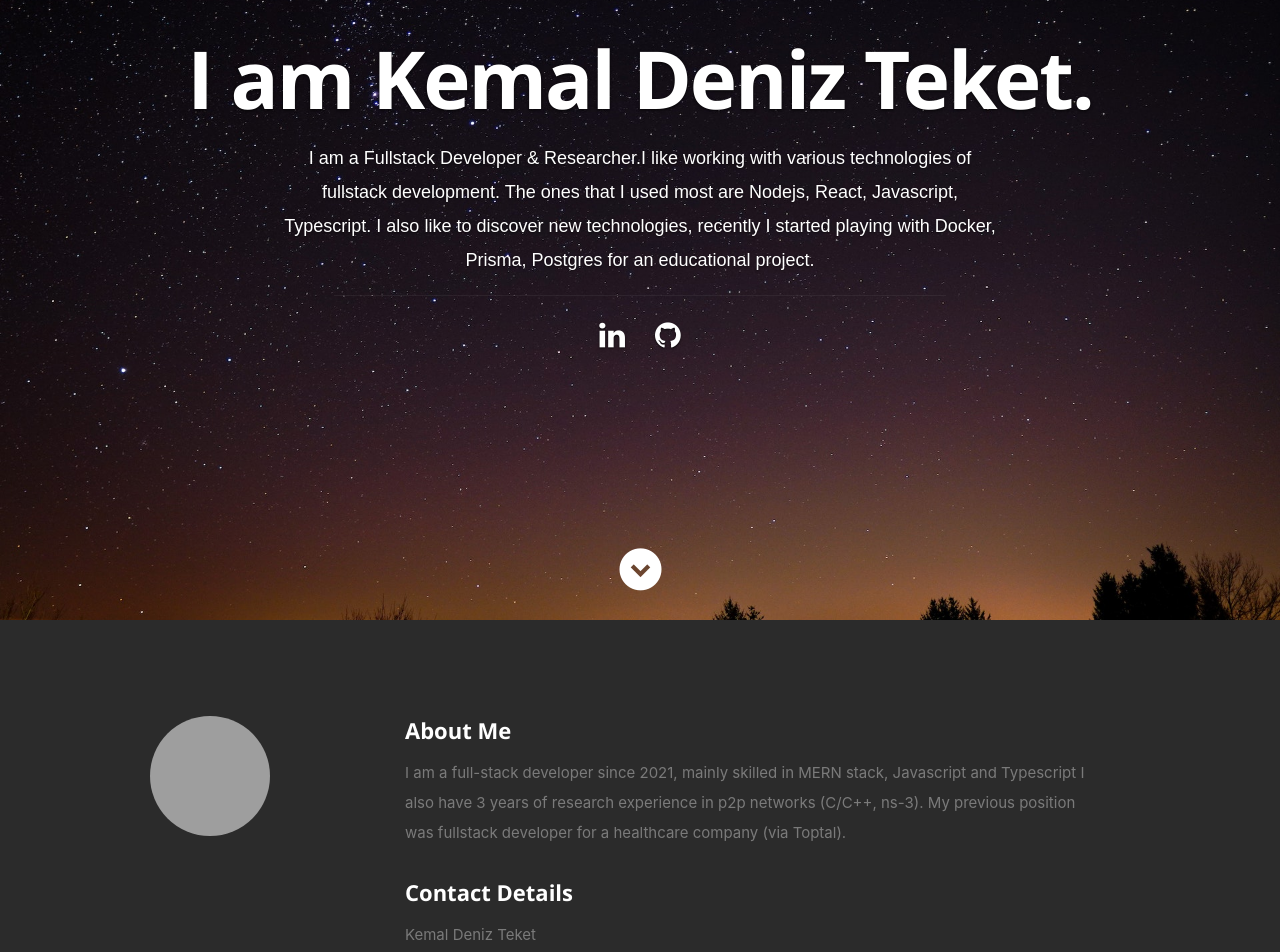
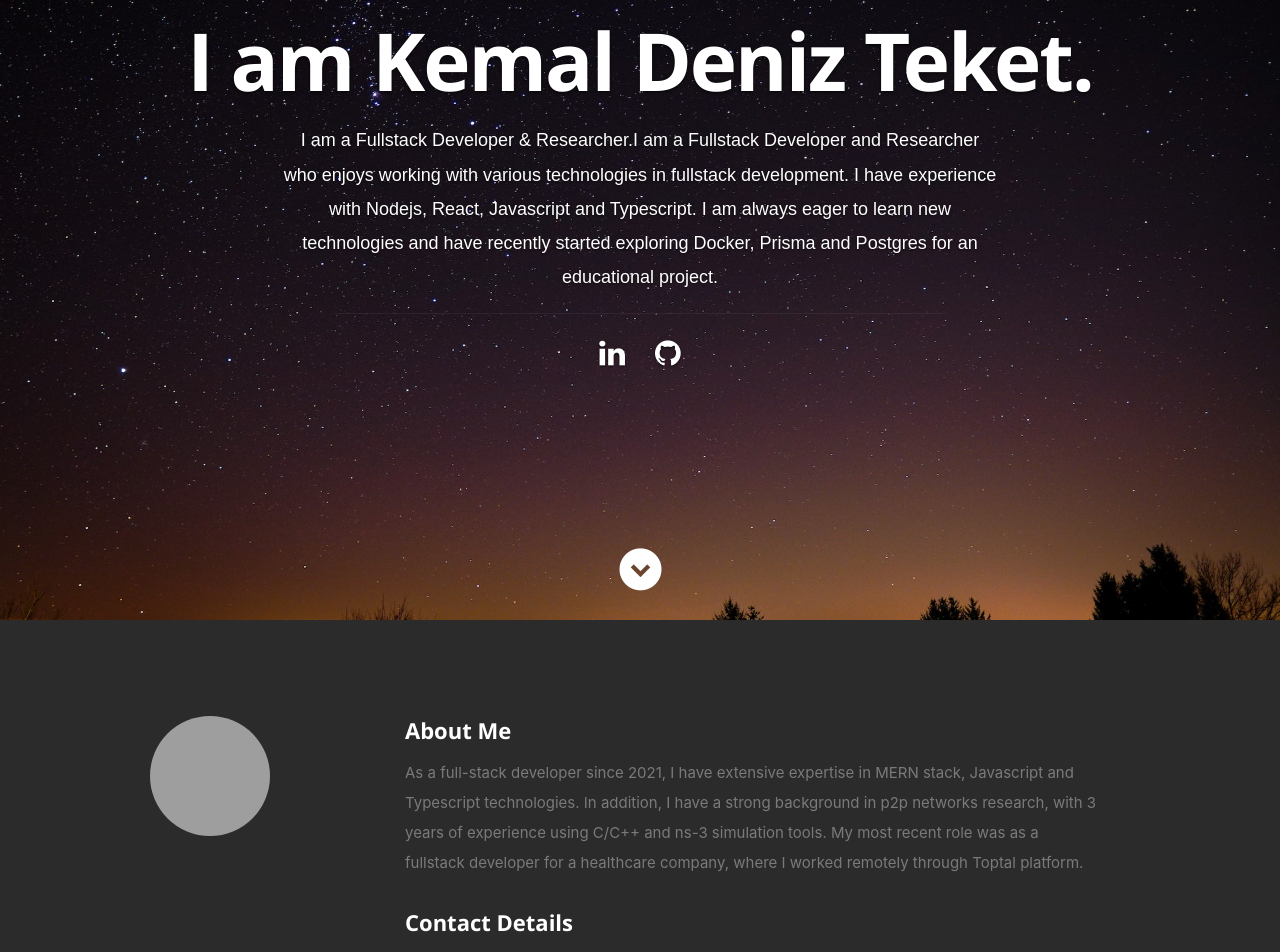
Before and after one commit to kadetr/kdt-portfolio, a React (Create React App) app: page / in a window 1280 px wide. Shown: the part 180-1132 px from the top of the page. Built offline with nearby package versions, Linux system fonts and the light colour scheme; grey boxes are pictures that could not be loaded.

Commit message:
text updates

```diff
--- a/src/resumeData.js
+++ b/src/resumeData.js
@@ -4,7 +4,7 @@ let resumeData = {
     "role": "Fullstack Developer & Researcher",
     "linkedinId":"Your LinkedIn Id",
     "skypeid": "Your skypeid",
-    "roleDescription": "I like working with various technologies of fullstack development. The ones that I used most are Nodejs, React, Javascript, Typescript. I also like to discover new technologies, recently I started playing with Docker, Prisma, Postgres for an educational project.",
+    "roleDescription": "I am a Fullstack Developer and Researcher who enjoys working with various technologies in fullstack development. I have experience with Nodejs, React, Javascript and Typescript. I am always eager to learn new technologies and have recently started exploring Docker, Prisma and Postgres for an educational project.",
     "socialLinks":[
         {
           "name":"linkedin",
@@ -17,7 +17,7 @@ let resumeData = {
           "className":"fa fa-github"
         },
       ],
-    "aboutme":"I am a full-stack developer since 2021, mainly skilled in MERN stack, Javascript and Typescript I also have 3 years of research experience in p2p networks (C/C++, ns-3). My previous position was fullstack developer for a healthcare company (via Toptal).",
+    "aboutme":"As a full-stack developer since 2021, I have extensive expertise in MERN stack, Javascript and Typescript technologies. In addition, I have a strong background in p2p networks research, with 3 years of experience using C/C++ and ns-3 simulation tools. My most recent role was as a fullstack developer for a healthcare company, where I worked remotely through Toptal platform.",
     "address":"Izmir - Turkiye",
     "website":"https://www.kemaldenizteket.com",
     "email":"kemaldeniz.teket@gmail.com",
```
